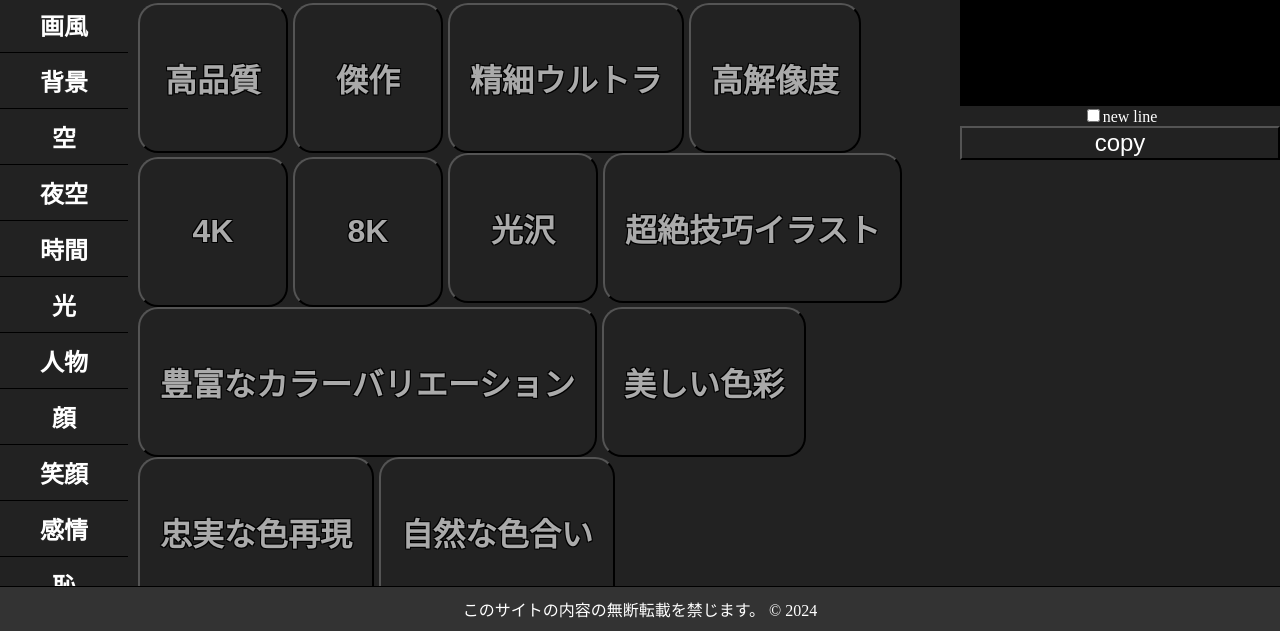
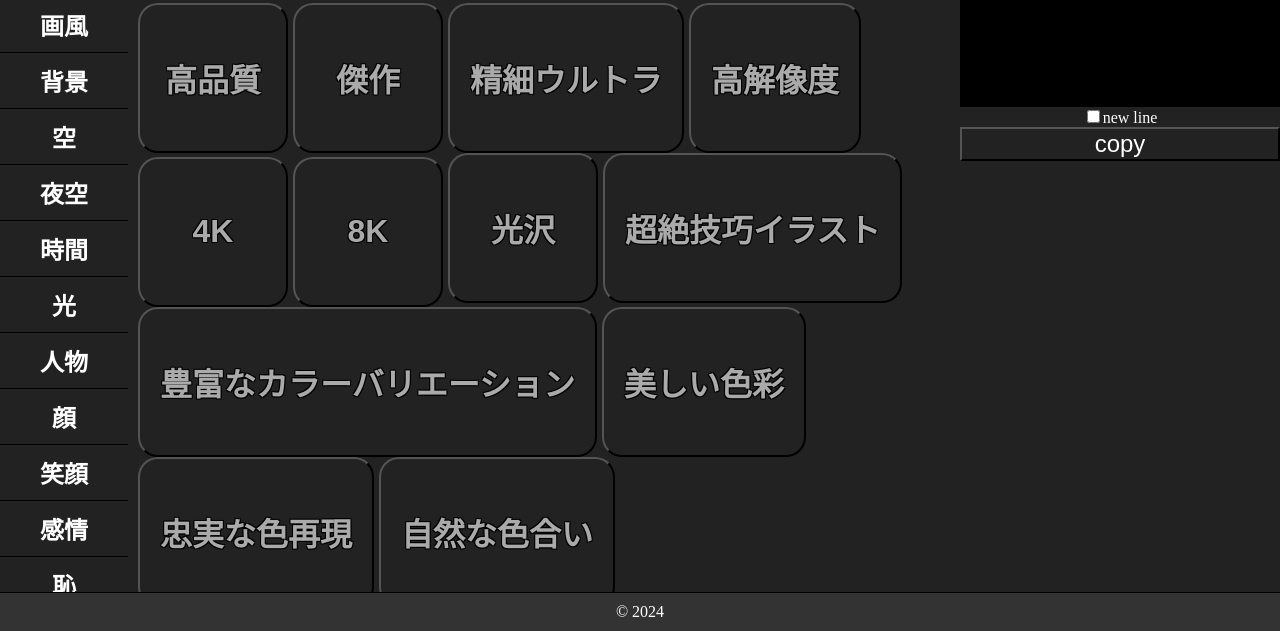
Before and after one commit to ringooc/PromptCreationToolImage, a plain HTML site: page index.html in a window 1280 px wide. Shown: the part 169-800 px from the top of the page. Drawn offline with Linux system fonts and the light colour scheme.

Commit message:
Update index.html

```diff
--- a/index.html
+++ b/index.html
@@ -35,7 +35,7 @@
         </div>
     </div>
     <footer>
-        このサイトの内容の無断転載を禁じます。 &copy; 2024
+        &copy; 2024
     </footer>
 </body>
 <script src="array.js"></script>
```
